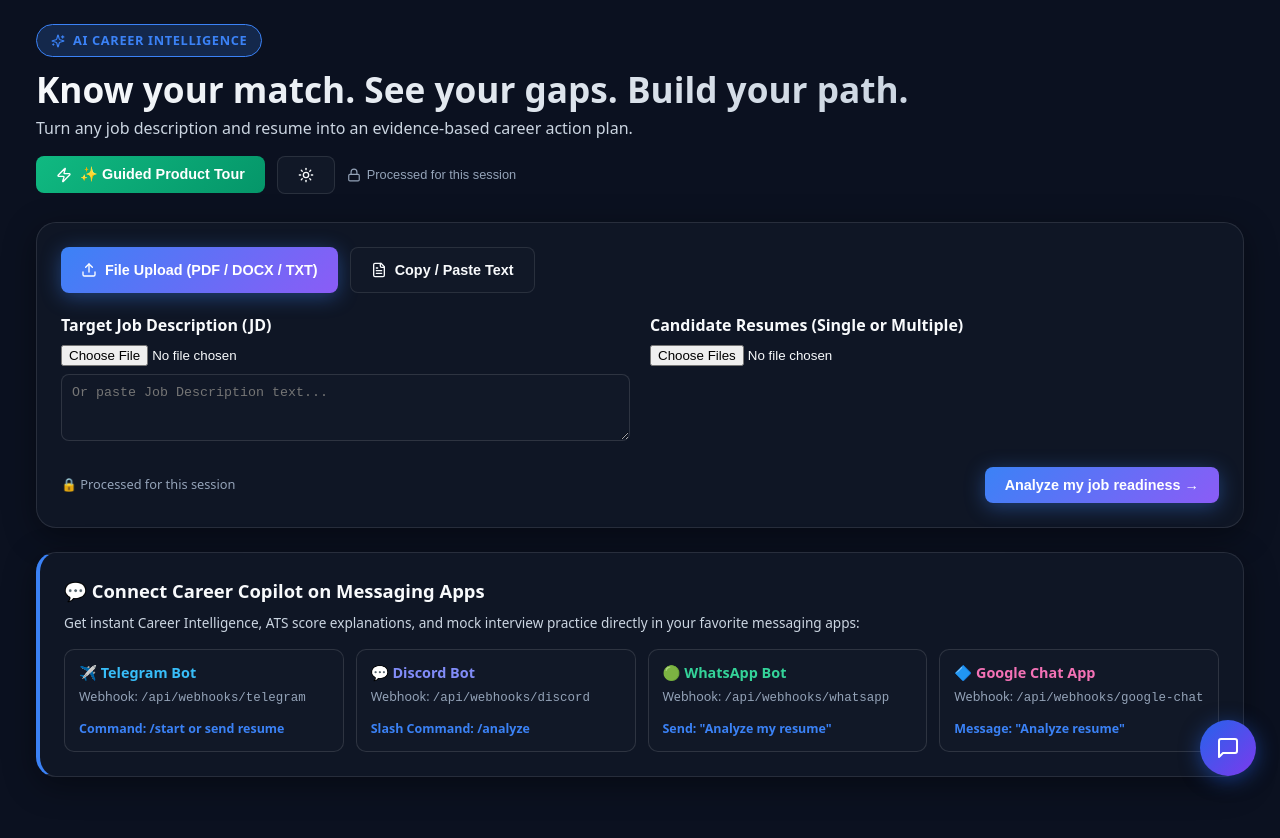
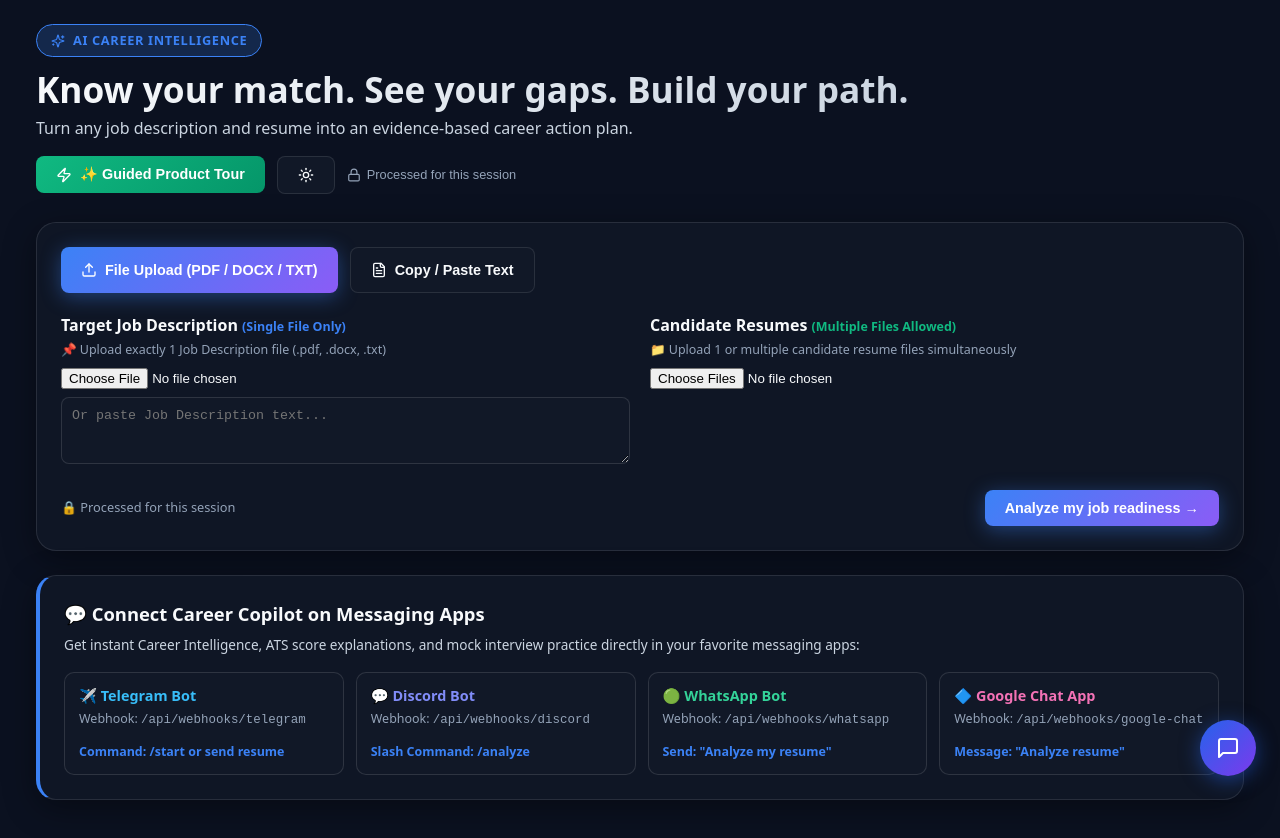
Before and after one commit to swathihanumanthu/AI-Resume-Analyzer, a Next.js app: page / in a window 1280 px wide. Shown: the top 838 px of the page. Built offline with nearby package versions, Linux system fonts and the light colour scheme.

Commit message:
feat: Restrict Job Description upload to single file only and allow multiple candidate resume uploads

```diff
--- a/src/app/page.tsx
+++ b/src/app/page.tsx
@@ -294,7 +294,12 @@ export default function CareerIntelligencePage() {
         {activeInputTab === 'upload' ? (
           <div style={{ display: 'grid', gridTemplateColumns: 'repeat(auto-fit, minmax(300px, 1fr))', gap: '20px' }}>
             <div>
-              <label style={{ display: 'block', fontWeight: 700, marginBottom: '8px' }}>Target Job Description (JD)</label>
+              <label style={{ display: 'block', fontWeight: 700, marginBottom: '4px' }}>
+                Target Job Description <span style={{ fontSize: '0.78rem', color: 'var(--accent-primary)', fontWeight: 600 }}>(Single File Only)</span>
+              </label>
+              <div style={{ fontSize: '0.78rem', color: 'var(--text-muted)', marginBottom: '8px' }}>
+                📌 Upload exactly 1 Job Description file (.pdf, .docx, .txt)
+              </div>
               <input
                 type="file"
                 accept=".pdf,.docx,.txt"
@@ -318,9 +323,12 @@ export default function CareerIntelligencePage() {
             </div>
 
             <div>
-              <label style={{ display: 'block', fontWeight: 700, marginBottom: '8px' }}>
-                Candidate Resumes (Single or Multiple)
+              <label style={{ display: 'block', fontWeight: 700, marginBottom: '4px' }}>
+                Candidate Resumes <span style={{ fontSize: '0.78rem', color: 'var(--success)', fontWeight: 600 }}>(Multiple Files Allowed)</span>
               </label>
+              <div style={{ fontSize: '0.78rem', color: 'var(--text-muted)', marginBottom: '8px' }}>
+                📁 Upload 1 or multiple candidate resume files simultaneously
+              </div>
               <input
                 type="file"
                 multiple
```
